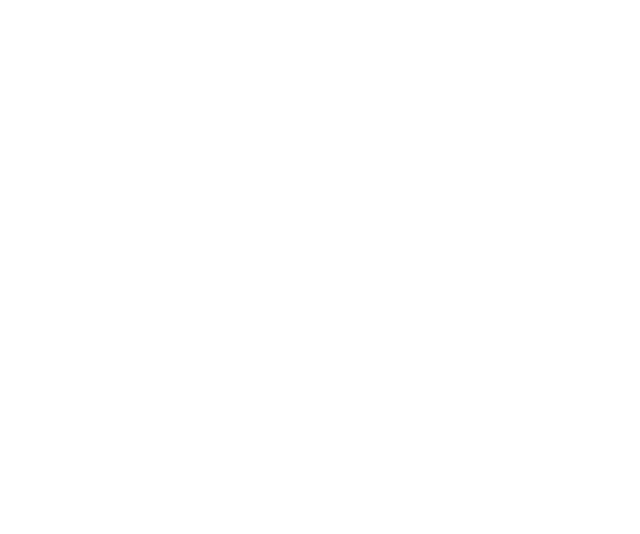
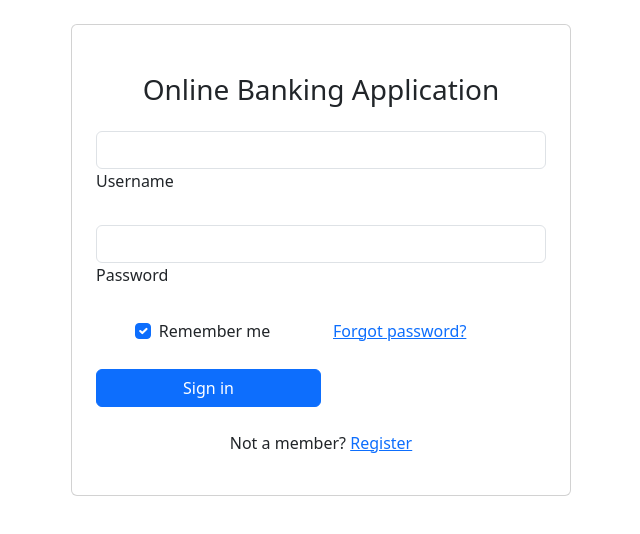
Before and after one commit to Vanoita/Banking_App, a React (Create React App) app: page /login in a window 1280 px wide. Before the commit this address had no page. Shown: the top 534 px of the page, without its empty margins (319-959 px from the left). Built offline with nearby package versions, Linux system fonts and the light colour scheme.

Commit message:
loginpage 1

```diff
--- a/src/App.js
+++ b/src/App.js
@@ -2,7 +2,8 @@
 import './App.css';
 import Home from "./components/Home.js";
 import About from "./components/About.js";
-import Register from "./components/Register";
+import Register from "./components/Register.js";
+import Login from "./components/Login.js";
 
 function App() {
   return (
@@ -10,6 +11,7 @@
     <Routes>
       <Route exact path = "/" element={<Home/>}/>
       <Route exact path = "/about" element={<About/>}/>
+      <Route exact path = "/login" element={<Login/>}/>
       <Route exact path = "/register" element={<Register/>}/>
     </Routes>
     </BrowserRouter>
--- a/src/components/Login.js
+++ b/src/components/Login.js
@@ -1,6 +1,41 @@
-function Login(){
+import React from 'react';
+import 'bootstrap/dist/css/bootstrap.min.css';
+import { redirect } from 'react-router-dom';
+
+function Login() {
     return (
-        <div>Login Page 26</div>
+        <div className="container d-flex flex-row justify-content-center align-items-center mt-4">
+            <div className='card' style={{width:"100%", maxWidth:"500px"}}>
+            <form className="p-4">
+                <h3 className="my-4 text-center">Online Banking Application</h3>
+                <div class="form-outline mb-4">
+                    <input type="text" class="form-control" />
+                    <label class="form-label">Username</label>
+                </div>
+                <div class="form-outline mb-4">
+                    <input type="password" class="form-control" />
+                    <label class="form-label">Password</label>
+                </div>
+                <div class="row mb-4">
+                    <div class="col d-flex justify-content-center">
+                        <div class="form-check">
+                            <input class="form-check-input" type="checkbox" value="" checked />
+                            <label class="form-check-label"> Remember me </label>
+                        </div>
+                    </div>
+                    <div class="col">
+                        <a href="#!">Forgot password?</a>
+                    </div>
+                </div>
+
+                <button type="button" class="btn btn-primary btn-block mb-4" style={{width:"50%"}}>Sign in</button>
+
+                <div class="text-center">
+                    <p>Not a member? <a href="#!">Register</a></p>
+                </div>
+            </form>
+            </div>
+        </div>
     );
 }
 
```
